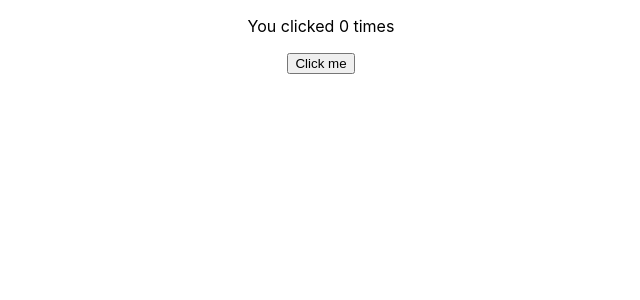
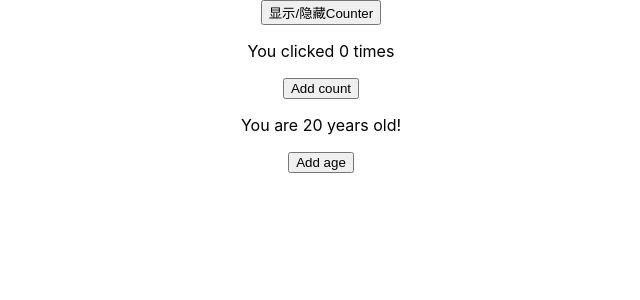
Before and after one commit to jirengu/react-hook-teach, a React (Create React App) app: page / in a window 1280 px wide. Shown: the top 300 px of the page, without its empty margins (319-959 px from the left). Built offline with nearby package versions, Linux system fonts and the light colour scheme.

Commit message:
useEffect

```diff
--- a/src/App.js
+++ b/src/App.js
@@ -1,15 +1,57 @@
-import React, {useState} from 'react';
+import React, {useState, useEffect} from 'react';
 import './App.css';
 
-function App() {
+
+function Counter() {
   const [count, setCount] = useState(0)
+  const [age, setAge] = useState(20)
+
+  // 相当于 componentDidMount 和 componentDidUpdate:
+  /*
+  useEffect(() => {
+    console.log(`You clicked ${count} times`)
+  }) //监控所有
+  */
+
+  /*
+  useEffect(() => {
+    console.log('挂载和更新时执行')
+    return () => {
+      console.log('执行清除——更新和卸载时执行')
+    }
+  }, [count])  //只监控count
+  */
+
+  useEffect(() => {
+    console.log('挂载和更新时执行')
+    return () => {
+      console.log('执行清除——更新和卸载时执行')
+    }
+  }, [])   //都不监控，只在第一次挂载时执行一次
+
 
   return (
     <div className="App">
       <p>You clicked {count} times</p>
-      <button onClick={() => setCount(count + 1)}> Click me </button>
+      <button onClick={() => setCount(count + 1)}> Add count</button>
+      <p>You are {age} years old!</p>
+      <button onClick={() => setAge(age + 1)}> Add age </button>
     </div>
   );
 }
 
+
+function App() {
+  const [isShow, setIsShow] = useState(true)
+
+  return (
+    <div className="App">
+      <button onClick={() => setIsShow(!isShow)}>显示/隐藏Counter</button>
+      {
+        isShow && <Counter/>
+      }
+    </div>
+  )
+}
+
 export default App;
--- a/src/index.js
+++ b/src/index.js
@@ -4,8 +4,6 @@ import './index.css';
 import App from './App';
 
 ReactDOM.render(
-  <React.StrictMode>
-    <App />
-  </React.StrictMode>,
+  <App />,
   document.getElementById('root')
 );
```
